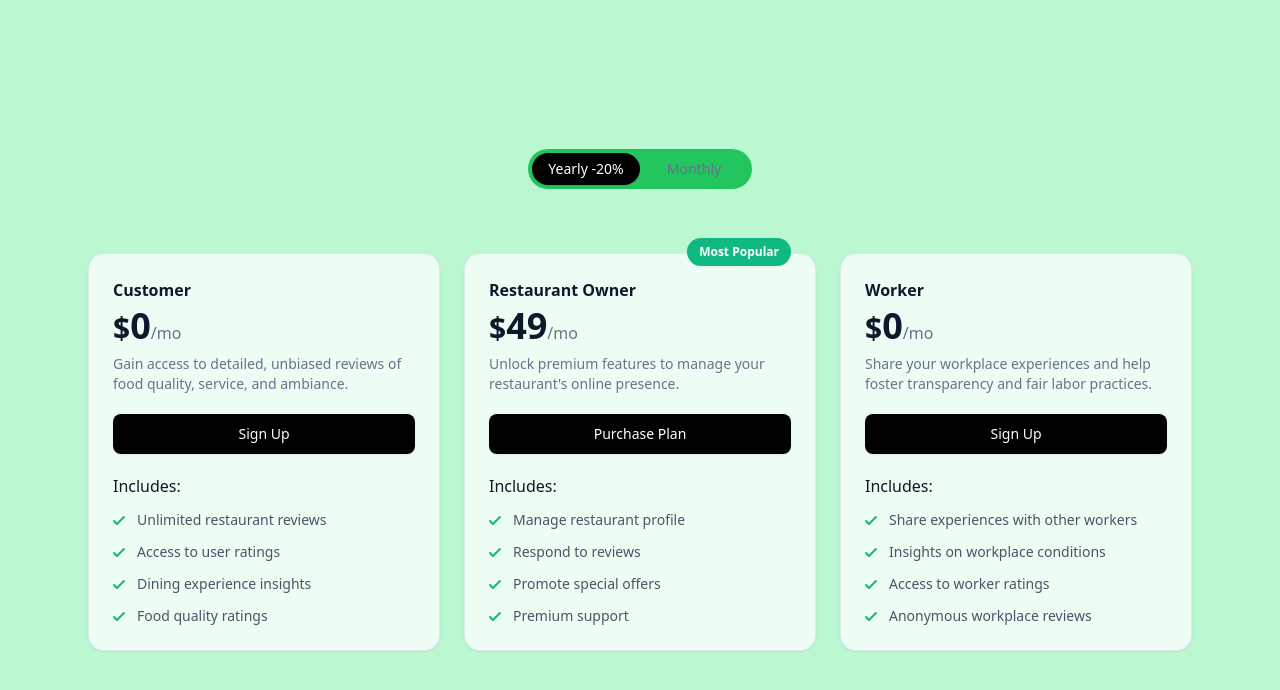
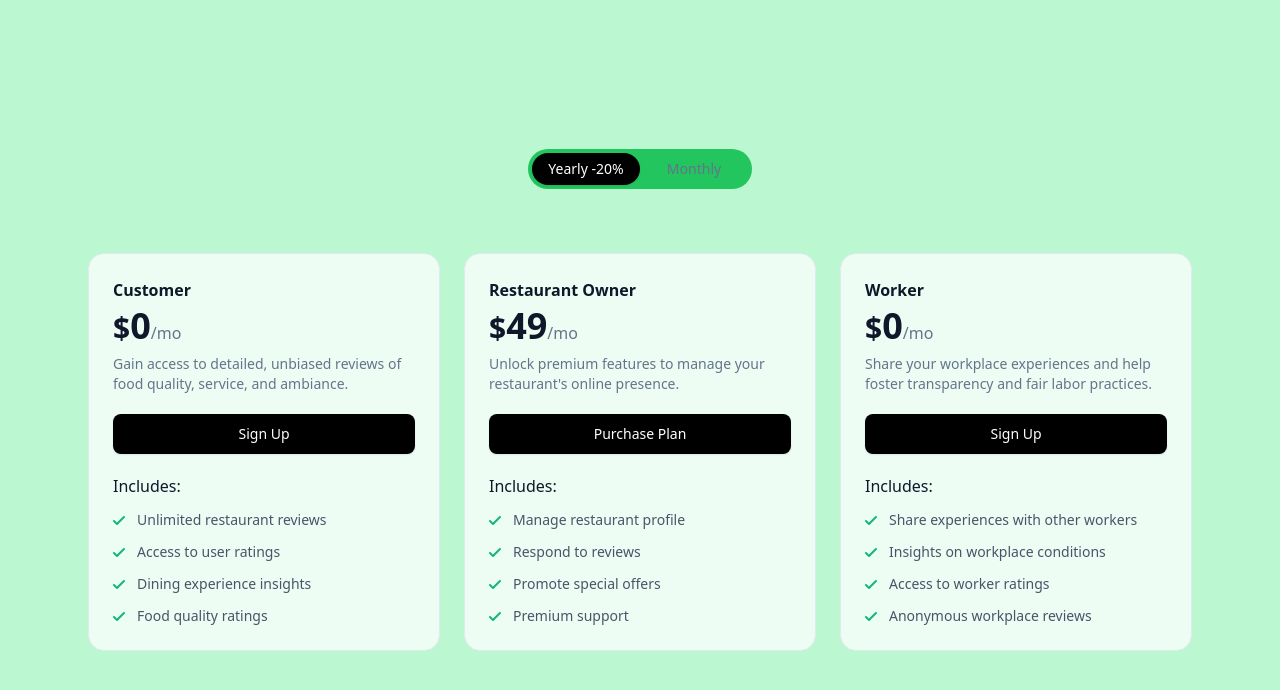
Before and after one commit to Oishi62/taste-tracks, a React (Vite) app: page /pricing in a window 1280 px wide. Shown: the top 690 px of the page. Built offline with nearby package versions, Linux system fonts and the light colour scheme.

Commit message:
shadow on cards

```diff
--- a/src/pages/Pricing.jsx
+++ b/src/pages/Pricing.jsx
@@ -36,7 +36,7 @@ const Pricing = () => {
             <div className="max-w-sm mx-auto grid gap-6 lg:grid-cols-3 items-start lg:max-w-none">
 
               {/* Pricing tab 1 */}
-              <div className="h-full transform transition-transform duration-200 hover:scale-105">
+              <div className="h-full transform transition-transform duration-200 hover:scale-105 hover:shadow-lg hover:shadow-[0_4px_15px_rgba(6,78,59,1)] overflow-hidden rounded-2xl">
               <div className="relative flex flex-col h-full p-6 rounded-2xl bg-[rgba(255,255,255,0.75)] dark:bg-[rgba(15,23,42,0.75)] border border-slate-200 dark:border-slate-900 shadow shadow-slate-950/5">
               <div className="mb-5">
                     <div className="text-slate-900 dark:text-slate-200 font-semibold mb-1">Customer</div>
@@ -81,11 +81,11 @@ const Pricing = () => {
               </div>
 
               {/* Pricing tab 2 */}
-              <div className="dark h-full transform transition-transform duration-200 hover:scale-105">
+              <div className="h-full transform transition-transform duration-200 hover:scale-105 hover:shadow-lg hover:shadow-[0_4px_15px_rgba(6,78,59,1)] overflow-hidden rounded-2xl">
               <div className="relative flex flex-col h-full p-6 rounded-2xl bg-[rgba(255,255,255,0.75)] dark:bg-[rgba(15,23,42,0.75)] border border-slate-200 dark:border-slate-900 shadow shadow-slate-950/5">
-                  <div className="absolute top-0 right-0 mr-6 -mt-4">
+                  {/* <div className="absolute top-0 right-0 mr-6 -mt-4 z-10">
                     <div className="inline-flex items-center text-xs font-semibold py-1.5 px-3 bg-emerald-500 text-white rounded-full shadow-sm shadow-slate-950/5">Most Popular</div>
-                  </div>
+                  </div> */}
                   <div className="mb-5">
                     <div className="text-slate-900 dark:text-slate-200 font-semibold mb-1">Restaurant Owner</div>
                     <div className="inline-flex items-baseline mb-2">
@@ -129,7 +129,7 @@ const Pricing = () => {
               </div>
 
               {/* Pricing tab 3 */}
-              <div className="h-full transform transition-transform duration-200 hover:scale-105">
+              <div className="h-full transform transition-transform duration-200 hover:scale-105 hover:shadow-lg hover:shadow-[0_4px_15px_rgba(6,78,59,1)] overflow-hidden rounded-2xl">
               <div className="relative flex flex-col h-full p-6 rounded-2xl bg-[rgba(255,255,255,0.75)] dark:bg-[rgba(15,23,42,0.75)] border border-slate-200 dark:border-slate-900 shadow shadow-slate-950/5">
                   <div className="mb-5">
                     <div className="text-slate-900 dark:text-slate-200 font-semibold mb-1">Worker</div>
```
